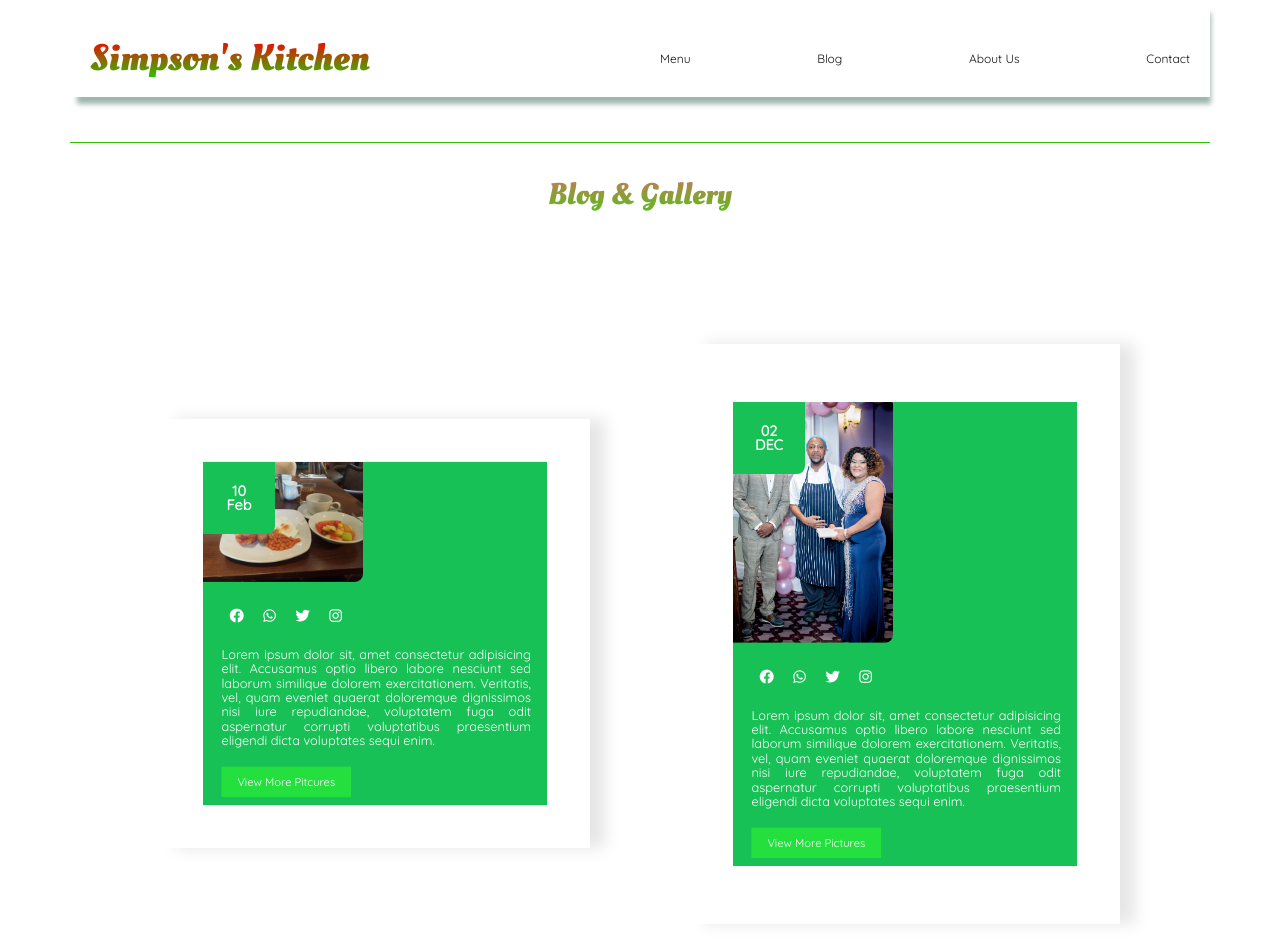
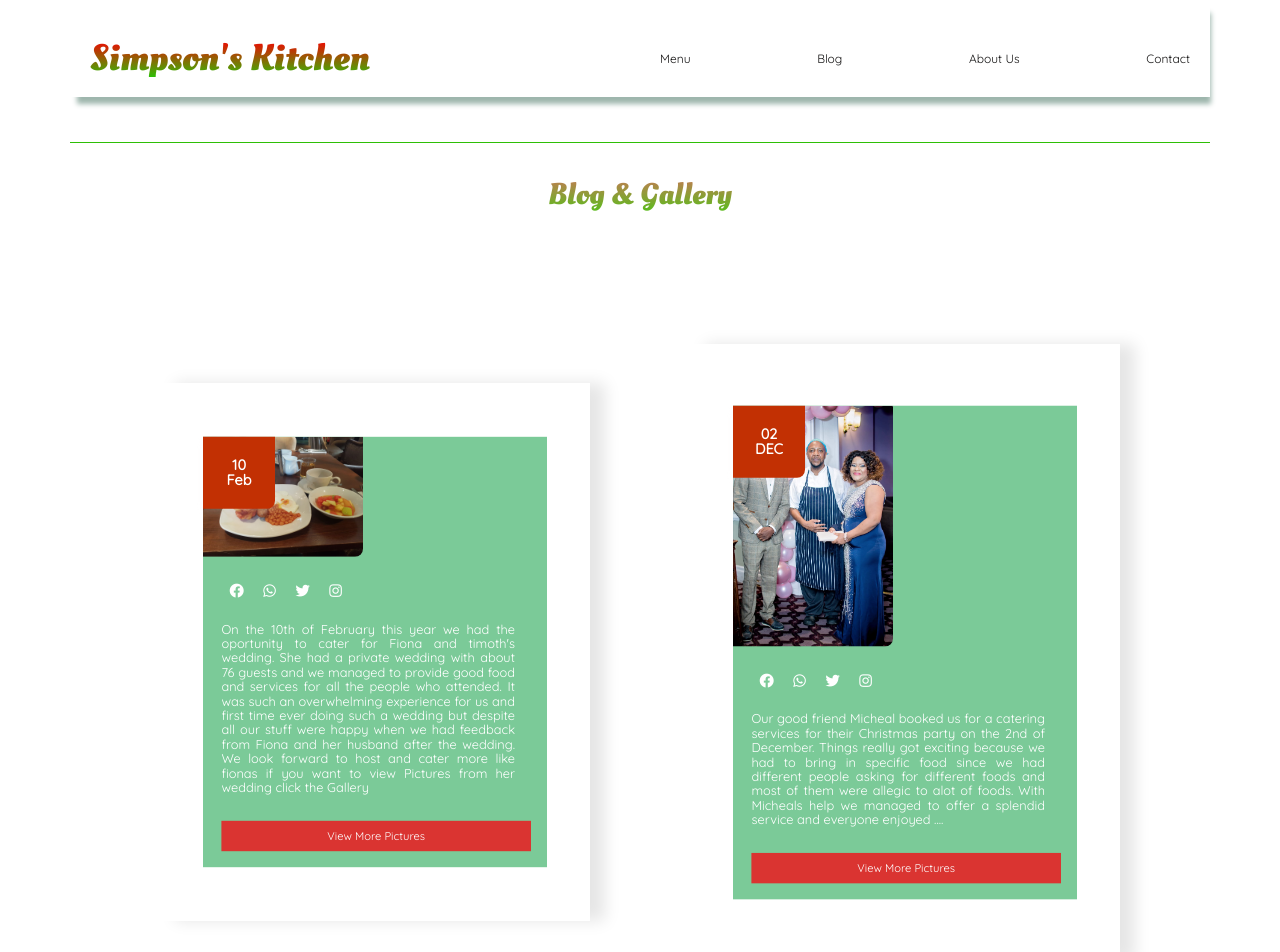
Before and after one commit to sampler36/simpsons, a plain HTML site: page blog.html in a window 1280 px wide. Shown: the top 952 px of the page. Drawn offline with nearby package versions, Linux system fonts and the light colour scheme; a web font is replaced by a local one.

Commit message:
blog done

```diff
--- a/blog.html
+++ b/blog.html
@@ -72,10 +72,10 @@
                         <i class=" fab fa-twitter"></i>
                         <i class=" fab fa-instagram"></i>
                         <p>
-                       Lorem ipsum dolor sit, amet consectetur adipisicing elit. Accusamus optio libero labore nesciunt sed laborum similique dolorem exercitationem. Veritatis, vel, quam eveniet quaerat doloremque dignissimos nisi iure repudiandae, voluptatem fuga odit aspernatur corrupti voluptatibus praesentium eligendi dicta voluptates sequi enim.
+                       On the 10th of February this year we had the oportunity to cater for Fiona and timoth's wedding. She had a private wedding with about 76 guests and we managed to provide good food and services for all the people who attended. It was such an overwhelming experience for us and first time ever doing such a wedding but despite all our stuff were happy when we had feedback from Fiona and her husband after the wedding. We look forward to host and cater more like fionas if you want to view Pictures from her wedding click the Gallery
                         </p>
                         <br>
-                        <a href="">View More Pitcures</a>
+                        <a href="">View More Pictures</a>
                       </div>
                     </div>
                   </div>
@@ -100,7 +100,7 @@
                         <i class=" fab fa-twitter"></i>
                         <i class=" fab fa-instagram"></i>
                         <p>
-                       Lorem ipsum dolor sit, amet consectetur adipisicing elit. Accusamus optio libero labore nesciunt sed laborum similique dolorem exercitationem. Veritatis, vel, quam eveniet quaerat doloremque dignissimos nisi iure repudiandae, voluptatem fuga odit aspernatur corrupti voluptatibus praesentium eligendi dicta voluptates sequi enim.
+                       Our good friend Micheal booked us for a catering services for their Christmas party on the 2nd of December. Things really got exciting because we had to bring in specific food since we had different people asking for different foods and most of them were allegic to alot of foods. With Micheals help we managed to offer a splendid service and everyone enjoyed ....
                         </p>
                         <br>
                         <a href="">View More Pictures</a>
@@ -127,7 +127,7 @@
                         <i class=" fab fa-twitter"></i>
                         <i class=" fab fa-instagram"></i>
                         <p>
-                       Lorem ipsum dolor sit, amet consectetur adipisicing elit. Accusamus optio libero labore nesciunt sed laborum similique dolorem exercitationem. Veritatis, vel, quam eveniet quaerat doloremque dignissimos nisi iure repudiandae, voluptatem fuga odit aspernatur corrupti voluptatibus praesentium eligendi dicta voluptates sequi enim.
+                       Tino wanted an African themed birthday party and asked us to cater with an african themed food party. when we got it we thought it was something off a  Wakanda movie but we enjoy challenges and we came through and managed to deliver. Tino is having his next birthday party and already booked us for a Thai themed party. We are excited and will post pictures in the meantime watch the last party he had
                         </p>
                         <br>
                         <a href="">View More Pictures</a>
--- a/css/news.css
+++ b/css/news.css
@@ -33,7 +33,7 @@
   top: 0;
   width: 100%;
   height: 100%;
-  background: #17c155 none repeat scroll 0 0;
+  background: #12a0468e none repeat scroll 0 0;
   content: '';
   color: white;
   opacity: 1;
@@ -46,7 +46,7 @@
   /* height: 200px; */
 }
 .deat {
-  background: #17c155 none repeat scroll 0 0;
+  background: #c23003 none repeat scroll 0 0;
   height: 70px;
   position: absolute;
   text-align: center;
@@ -70,6 +70,7 @@
 .news-content {
   padding: 20px;
   margin-left: 3px;
+
 }
 .news-content i {
   font-size: 18px;
@@ -83,20 +84,25 @@
   margin-bottom: 15px;
   text-align: justify;
   margin-top: 20px;
+  margin-right: 20px;
+
 }
 .news-content a {
   font-size: 14px;
-  background-color: #23e03f;
+  background-color: #da3431;
   padding: 10px 20px;
   color: white;
   transition: all 0.5s ease-in;
   text-decoration: none;
+  display: flex;
+  justify-content: center;
+
 }
 .news-content a:hover {
-  border-top-right-radius: 20px;
-  border: 2px solid #23e03f;
-  background-color: transparent;
-  color: rgb(255, 255, 255);
+  /* border-top-right-radius: 20px; */
+  /* border: 2px solid #f7f7f7; */
+  background-color: #fff;
+  color: rgb(247, 9, 9);
   text-decoration: none;
 }
 .news-active {
```
